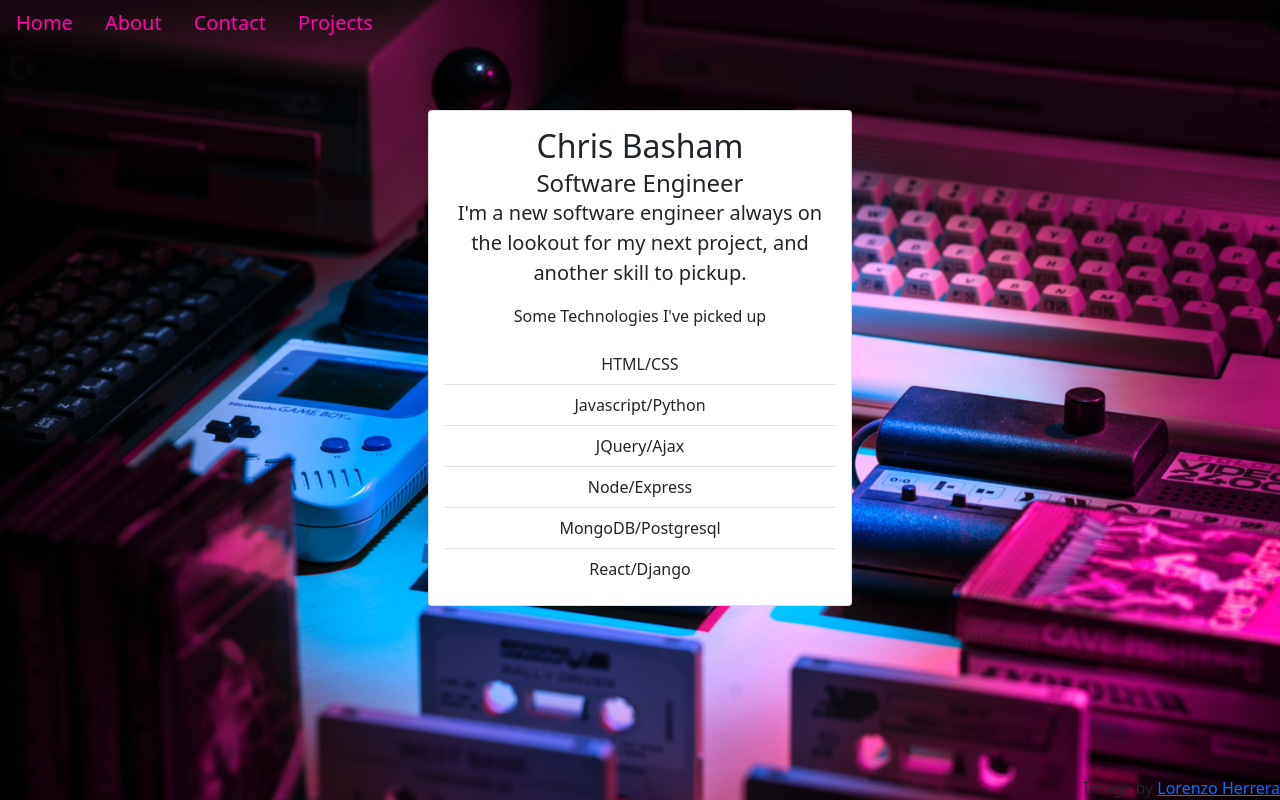
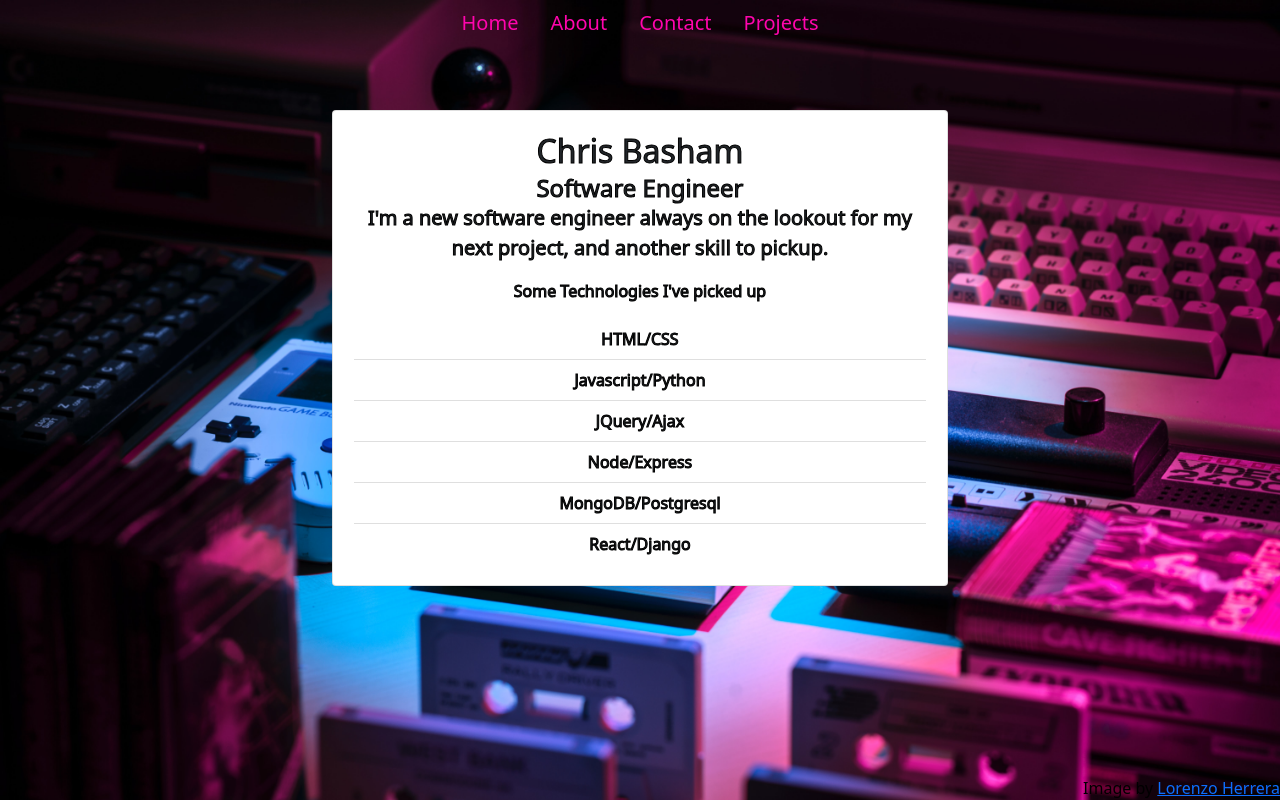
Before and after one commit to berninup/portfolio, a React (Create React App) app: page /about in a window 1280 px wide. Built offline with nearby package versions, Linux system fonts and the light colour scheme.

Commit message:
animations, more styling

```diff
--- a/package.json
+++ b/package.json
@@ -9,6 +9,7 @@
     "@testing-library/jest-dom": "^5.16.2",
     "@testing-library/react": "^12.1.3",
     "@testing-library/user-event": "^13.5.0",
+    "animate.css": "^4.1.1",
     "bootstrap": "^5.1.3",
     "react": "^17.0.2",
     "react-bootstrap": "^2.1.2",
--- a/src/App.css
+++ b/src/App.css
@@ -19,3 +19,38 @@ body {
   text-decoration: none;
   color: #FF05AD !important;
 }
+
+.navHome {
+  animation : fadeInTopLeft;
+  animation-duration: 2s;
+
+}
+
+.navAbout {
+  animation: zoomIn;
+  animation-duration: 2s;
+}
+
+.navContact {
+  animation: rubberBand;
+  animation-duration: 2s;
+}
+
+.navProjects {
+  animation: zoomInRight;
+  animation-duration: 4s;
+  animation-timing-function: ease-in;
+}
+
+.card-img {
+  height: 400px;
+}
+
+.card {
+  padding: 5px;
+}
+
+.container {
+  -webkit-text-stroke-width: 1px;
+  -webkit-text-stroke-color: black;
+}
--- a/src/App.js
+++ b/src/App.js
@@ -1,4 +1,5 @@
 import "./App.css";
+import 'animate.css'
 import NavBar from "./Components/NavBar";
 import TextBox from "./Components/TextBox";
 import Footer from "./Components/Footer";
--- a/src/Components/Footer.js
+++ b/src/Components/Footer.js
@@ -1,6 +1,6 @@
 function Footer() {
   return (
-    <div>
+    <div style={{color:"black"}}>
       Image by <a href="https://lorenzoherrera.com/">Lorenzo Herrera</a>
     </div>
   );
--- a/src/Components/NavBar.js
+++ b/src/Components/NavBar.js
@@ -7,17 +7,17 @@ function NavBar() {
   };
 
   return (
-    <Nav className="fs-5">
-      <Nav.Item>
+    <Nav className="fs-5 justify-content-center">
+      <Nav.Item className="navHome">
         <Nav.Link href="/">Home</Nav.Link>
       </Nav.Item>
-      <Nav.Item>
+      <Nav.Item className="navAbout">
         <Nav.Link href="/about">About</Nav.Link>
       </Nav.Item>
-      <Nav.Item>
+      <Nav.Item className="navContact">
         <Nav.Link href="/contact">Contact</Nav.Link>
       </Nav.Item>
-      <Nav.Item>
+      <Nav.Item className="navProjects">
         <Nav.Link href="/projects">Projects</Nav.Link>
       </Nav.Item>
     </Nav>
--- a/src/Components/TextBox.js
+++ b/src/Components/TextBox.js
@@ -28,13 +28,14 @@ function TextBox() {
               }}
               onInit={(typewriter) =>
                 typewriter
-                  .typeString("Welcome Adventurer")
+                  .pauseFor(2500)
+                  .typeString(`Welcome To My Page<br/>`)
                   .pauseFor(2500)
                   .typeString(
-                    `<br/>I see you seek a <strong>Mighty Developer</strong>.<br/>`
+                    ` It's still a mess here, so watch out.<br/>`
                   )
                   .pauseFor(1000)
-                  .typeString(`Look above if you wish to learn more.`)
+                  .typeString(`You should find links somewhere above.`)
                   .stop()
                   .start()
 
--- a/src/Pages/About.js
+++ b/src/Pages/About.js
@@ -4,7 +4,7 @@ function About() {
   return (
     <Container
       className="text-center"
-      style={{ width: "35%", marginTop: "5%" }}
+      style={{ width: "50%", marginTop: "5%" }}
     >
       <Card>
         <Card.Body>
--- a/src/Pages/Contact.js
+++ b/src/Pages/Contact.js
@@ -4,13 +4,13 @@ function Contact() {
   return (
     <Container
       className="text-center"
-      style={{ width: "35%", marginTop: "5%" }}
+      style={{ width: "50%", marginTop: "5%" }}
     >
       <Card>
         <Card.Body>
           <Card.Title>Contact Me!</Card.Title>
           <ListGroup variant="flush">
-            <ListGroup.Item>Email - Chris.Basham@live.com</ListGroup.Item>
+            <ListGroup.Item>Email - <a href='mailto:chris.basham@live.com'>Chris.Basham@live.com</a></ListGroup.Item>
             <ListGroup.Item>LinkedIn - <a href='https://www.linkedin.com/in/chris-basham101/'>Here</a></ListGroup.Item>
             <ListGroup.Item>GitHub - <a href='https://github.com/berninup'>Here</a></ListGroup.Item>
 
--- a/src/Pages/Projects.js
+++ b/src/Pages/Projects.js
@@ -2,8 +2,8 @@ import { Card, CardGroup, Container } from "react-bootstrap";
 
 function Projects() {
   return (
-
-      <CardGroup style={{ width: '100%'}}>
+    <div>
+      <CardGroup>
         <Card border="secondary">
           <Card.Link href="http://chris-basham.com">
             <Card.Img src="https://i.imgur.com/9EncsM8.png" />
@@ -12,27 +12,27 @@ function Projects() {
             <Card.Title className="fs-2">PokeSprite</Card.Title>
             <Card.Text className="fs-4">
               My first project in the web development world. Using jQuery, Ajax and
-              the PokeApi, search for you favorite Pokemon's regular and shiney
+              the PokeApi, search for you favorite Pokemon's regular and shiny
               sprite.
             </Card.Text>
           </Card.Body>
         </Card>
 
-        <Card border="secondary" style={{ width: "45rem" }}>
+        <Card border="secondary">
           <Card.Link href="http://warfinder.herokuapp.com">
             <Card.Img src="https://i.imgur.com/vnMUWBA.png" />
           </Card.Link>
           <Card.Body>
             <Card.Title className="fs-2">Warfinder</Card.Title>
             <Card.Text className="fs-4">
-              A slightly more advanced project, using Node, Express and MongoDB.
-              Warfinder is a work in progress card game I've been tinkering with
-              for years.
+            This is a more advanced project using Node, Express, and MongoDB. Warfinder is a tool I built to help keep track of the card game I'm designing.
+
             </Card.Text>
           </Card.Body>
         </Card>
-      </CardGroup>
+       </CardGroup>
 
+      </div>
   );
 }
 
```
Also changed, not shown: 1 other file (tests, documents, lock files or other folders).
